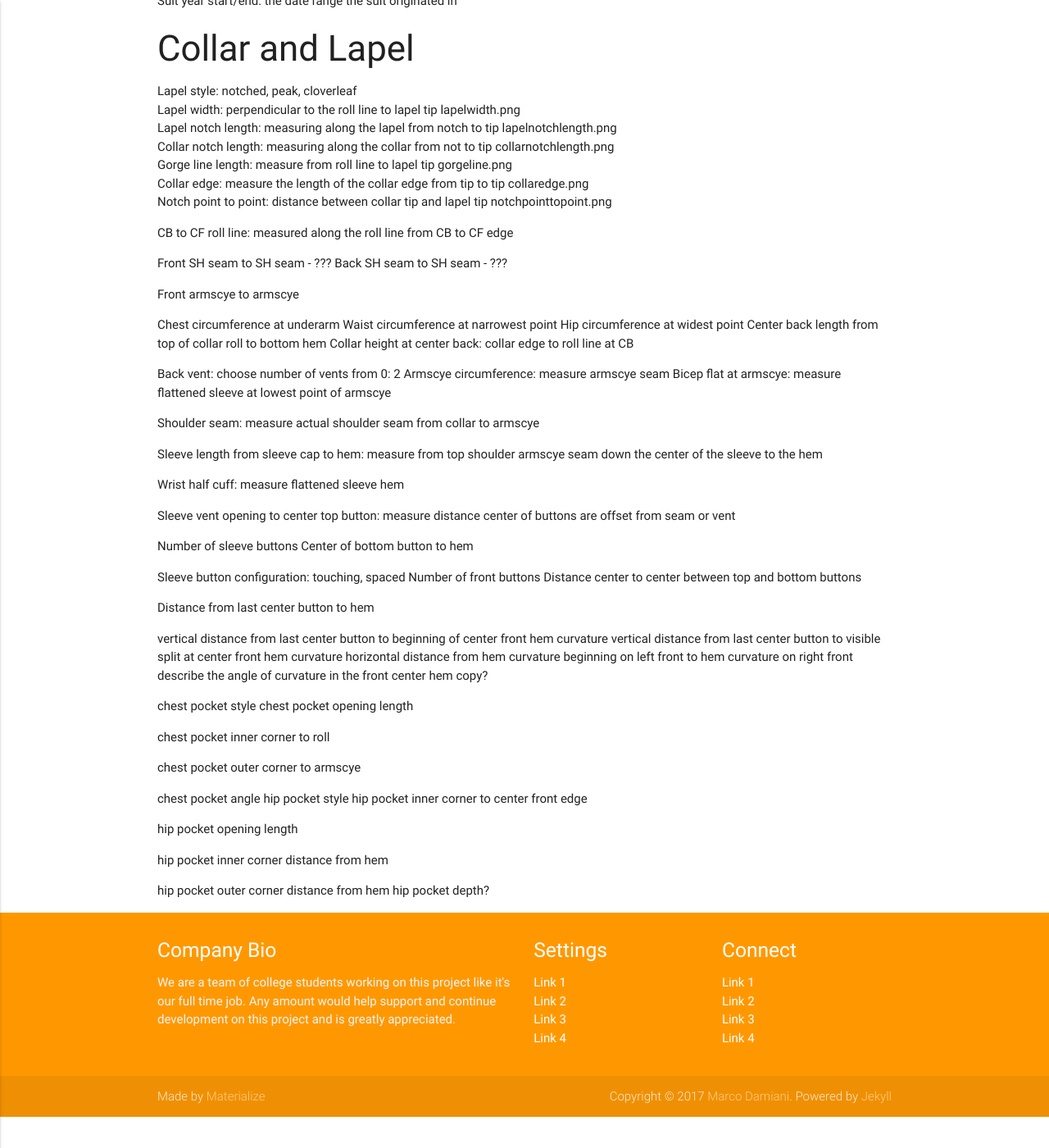
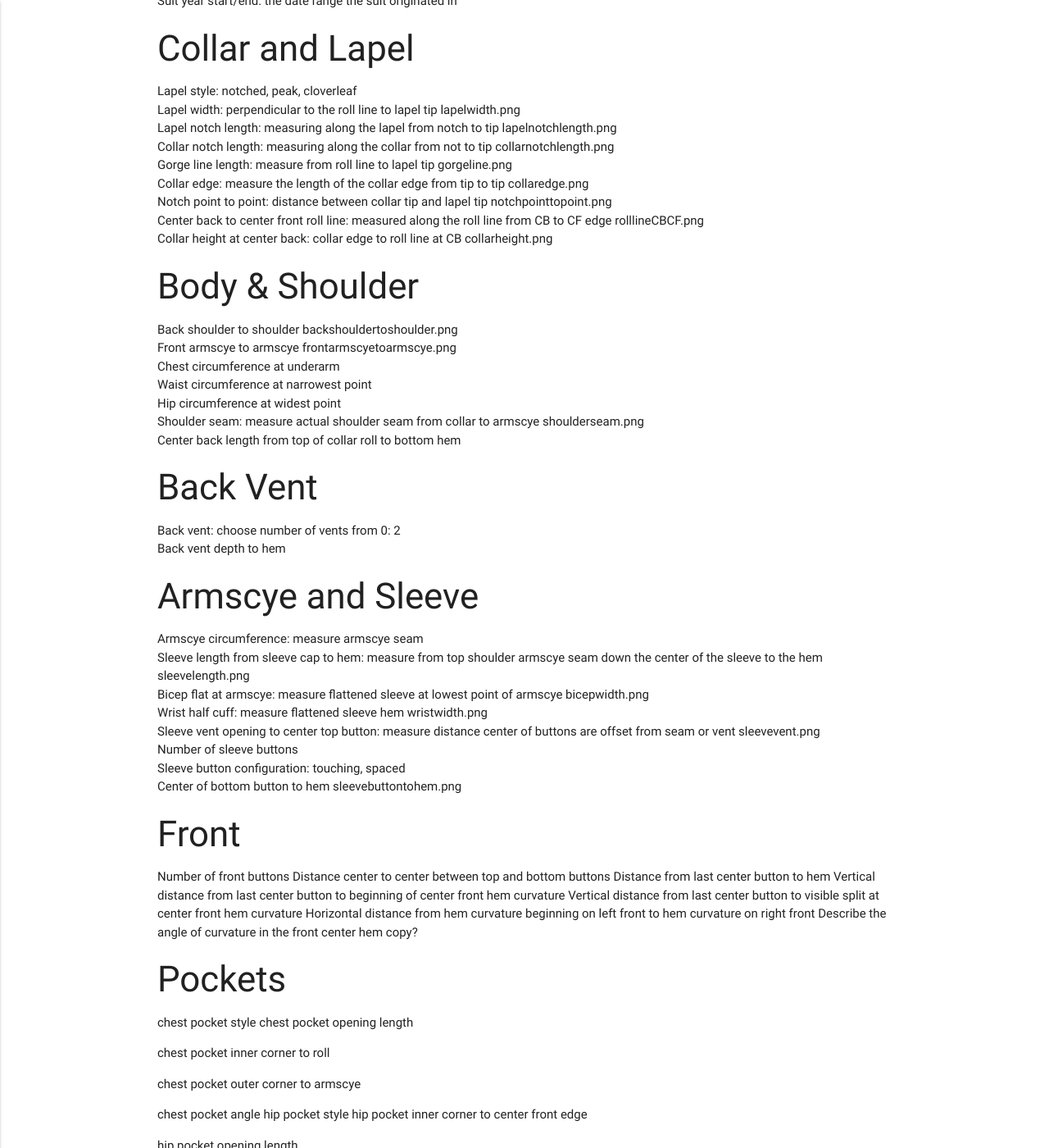
Before and after one commit to 20thCenturySuits/20thCenturySuits.github.io, a Jekyll site: the page built from pages/suitmatch.md, in a window 1280 px wide and 1400 px high, scrolled down 405 px. Shown: the whole window at 82% size. Built offline with Jekyll 4.4.1, drawn with Linux system fonts in a browser that asks for light colours; before the commit the page ends 1767 px from its top, so only the background shows below that; some of the changed text lies outside the part shown.

Commit message:
EndUser Documentation Part II

```diff
--- a/pages/suitmatch.md
+++ b/pages/suitmatch.md
@@ -8,7 +8,7 @@ permalink: /suitmatch/
 
 ## Measuring guide
 
-Before you start measuring, make sure you've read through this guide. It contains a number of measurements that we use to calculate proportions and match your suit to the suits in our Reference Database.
+Before you start measuring, make sure you've read through this guide. It contains a number of measurements that we use to calculate proportions and match your suit to the suits in our [Reference Database](/suitmatch).
 
 ### Basic Suit Information
 
@@ -24,46 +24,44 @@ Before you start measuring, make sure you've read through this guide. It contain
 - Gorge line length: measure from roll line to lapel tip gorgeline.png
 - Collar edge: measure the length of the collar edge from tip to tip collaredge.png
 - Notch point to point: distance between collar tip and lapel tip notchpointtopoint.png
+- Center back to center front roll line: measured along the roll line from CB to CF edge rolllineCBCF.png
+- Collar height at center back: collar edge to roll line at CB collarheight.png
 
-CB to CF roll line: measured along the roll line from CB to CF edge
+### Body & Shoulder
 
-Front SH seam to SH seam - ???
-Back SH seam to SH seam - ???
+- Back shoulder to shoulder backshouldertoshoulder.png
+- Front armscye to armscye  frontarmscyetoarmscye.png
+- Chest circumference at underarm
+- Waist circumference at narrowest point
+- Hip circumference at widest point
+- Shoulder seam: measure actual shoulder seam from collar to armscye shoulderseam.png
+- Center back length from top of collar roll to bottom hem
 
-Front armscye to armscye
+### Back Vent
 
-Chest circumference at underarm
-Waist circumference at narrowest point
-Hip circumference at widest point
-Center back length from top of collar roll to bottom hem
-Collar height at center back: collar edge to roll line at CB
+- Back vent: choose number of vents from 0: 2
+- Back vent depth to hem
 
-Back vent: choose number of vents from 0: 2
-Armscye circumference: measure armscye seam
-Bicep flat at armscye: measure flattened sleeve at lowest point of armscye
+### Armscye and Sleeve
+- Armscye circumference: measure armscye seam
+- Sleeve length from sleeve cap to hem: measure from top shoulder armscye seam down the center of the sleeve to the hem sleevelength.png
+- Bicep flat at armscye: measure flattened sleeve at lowest point of armscye bicepwidth.png
+- Wrist half cuff: measure flattened sleeve hem wristwidth.png
+- Sleeve vent opening to center top button: measure distance center of buttons are offset from seam or vent sleevevent.png
+- Number of sleeve buttons
+- Sleeve button configuration: touching, spaced
+- Center of bottom button to hem sleevebuttontohem.png
 
-Shoulder seam: measure actual shoulder seam from collar to armscye
-
-Sleeve length from sleeve cap to hem: measure from top shoulder armscye seam down the center of the sleeve to the hem
-
-Wrist half cuff: measure flattened sleeve hem
-
-Sleeve vent opening to center top button: measure distance center of buttons are offset from seam or vent
-
-Number of sleeve buttons
-Center of bottom button to hem
-
-Sleeve button configuration: touching, spaced
+### Front
 Number of front buttons
 Distance center to center between top and bottom buttons
+Distance from last center button to hem
+Vertical distance from last center button to beginning of center front hem curvature
+Vertical distance from last center button to visible split at center front hem curvature
+Horizontal distance from hem curvature beginning on left front to hem curvature on right front
+Describe the angle of curvature in the front center hem copy?
 
-Distance from last center button to hem
-
-vertical distance from last center button to beginning of center front hem curvature
-vertical distance from last center button to visible split at center front hem curvature
-horizontal distance from hem curvature beginning on left front to hem curvature on right front
-describe the angle of curvature in the front center hem copy?
-
+### Pockets
 chest pocket style
 chest pocket opening length
 
```
Also changed, not shown: assets/images/measurements/backarmscyetoarmscye.png (added), assets/images/measurements/backshouldertoshoulder.png (added), assets/images/measurements/bicepwidth.png (added), assets/images/measurements/collarheight.png (added), assets/images/measurements/rolllineCBCF.png (added), assets/images/measurements/shoulderseam.png (added), assets/images/measurements/sleevebuttontohem.png (added), assets/images/measurements/sleevelength.png (added), assets/images/measurements/sleevevent.png (added), assets/images/measurements/wristwidth.png (added).
